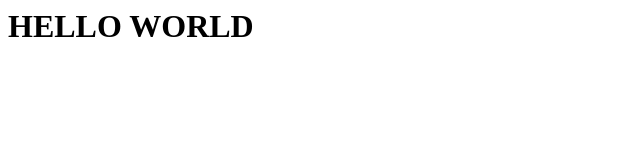
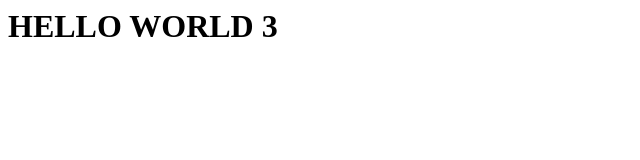
Before and after one commit to heriy89/belajar-git, a plain HTML site: page index.html in a window 1280 px wide. Shown: the full height of the page, 0-640 px from the left. Drawn offline with Linux system fonts and the light colour scheme.

Commit message:
perubahan ketiga

```diff
--- a/index.html
+++ b/index.html
@@ -2,7 +2,7 @@
 <head>
 <body>
 <h1><p>
-HELLO WORLD
+HELLO WORLD 3
 </p></h1>
 </body>
 </head>
```
